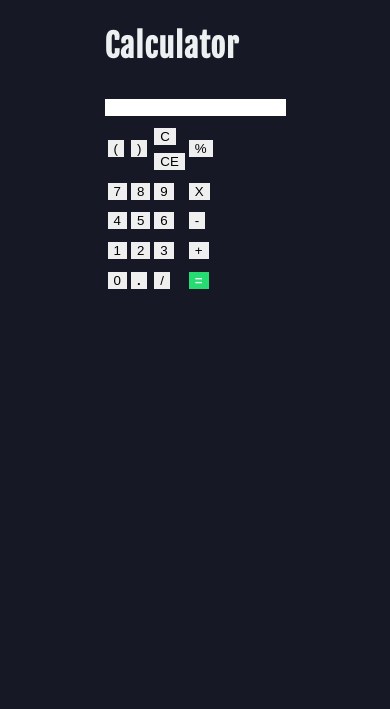
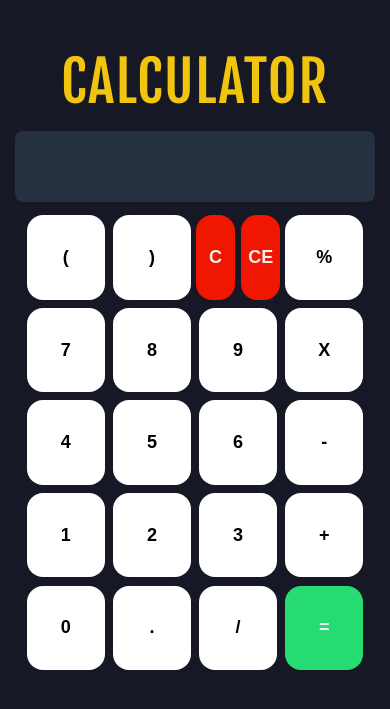
Before and after one commit to alok-38/learn-enough, a PHP site: page / in a window 390 px wide. Shown: the top 709 px of the page. Run offline with PHP 8.4, Linux system fonts and the light colour scheme.

Commit message:
calculator

```diff
--- a/javascript-tutorial/calculator-app/index.html
+++ b/javascript-tutorial/calculator-app/index.html
@@ -4,7 +4,7 @@
 <head>
     <meta charset="UTF-8">
     <meta name="viewport" content="width=device-width, initial-scale=1.0">
-    <title>Calculator</title>
+    <title>Desktop Calculator</title>
     <link rel="stylesheet" href="style.css">
     <link href="https://fonts.googleapis.com/css?family=Fjalla+One&amp;display=swap" rel="stylesheet">
     <link rel="icon" type="image/x-icon" href="./images/favicon.ico">
@@ -23,10 +23,10 @@
                         <td>
                             <div class="row">
                                 <div class="col">
-                                    <button onclick="clearAll()">C</button>
+                                    <button>C</button>
                                 </div>
                                 <div class="col">
-                                    <button onclick="deleteLastEntry()">CE</button>
+                                    <button>CE</button>
                                 </div>
                             </div>
                         </td>
--- a/javascript-tutorial/calculator-app/style.css
+++ b/javascript-tutorial/calculator-app/style.css
@@ -21,3 +21,121 @@ input {
     outline: none;
     border: none;
 }
+
+.container {
+    text-align: center;
+    margin: auto;
+}
+
+h1 {
+    font-size: 2.5rem;
+    font-weight: 500;
+    margin-bottom: 0;
+    padding: 0 5px;
+    color: #f1c40f;
+    text-transform: uppercase;
+}
+
+.calculator {
+    padding: 0.25rem;
+    display: inline-block;
+}
+
+#answer {
+    caret-color: #0f38f1;
+}
+
+input {
+    background-color: rgba(52, 73, 94, 0.5);
+    color: #ecf0f1;
+    font-size: 3rem;
+    width: 80vw;
+    margin-bottom: 0.5rem;
+    border-radius: 0.5rem;
+    padding: 0.5rem 1.5rem;
+}
+
+table {
+    margin: auto;
+}
+
+button {
+    background-color: white;
+    width: 20vw;
+    height: 10vh;
+    padding: 0.5rem 0;
+    cursor: pointer;
+    margin: 0.25vmax;
+    font-size: 2vmax;
+    border-radius: 1rem;
+    -moz-transition: all ease 0.5s;
+    -webkit-transition: all 0.5s ease;
+    transition: all 0.5s ease;
+    -o-transition: all ease 0.5s;
+}
+
+.row {
+    display: flex;
+    font-size: 1rem;
+    justify-content: center;
+    max-width: 20vw;
+    margin: auto;
+    gap: 15px;
+}
+
+.row .col button {
+    background-color: #f01600;
+    font-weight: bold;
+    color: #ecf0f1;
+    width: 9vw;
+    margin-right: 5px;
+    margin-left: 5px;
+}
+
+/* Hover */
+button:active {
+    transform: scale(0.95);
+    /* Scaling button to 0.98 to its original size */
+    box-shadow: 3px 2px 22px 1px rgba(0, 0, 0, 0.24);
+    /* Lowering the shadow */
+}
+
+button:hover {
+    -webkit-box-shadow: 0px 0px 10px 0px rgba(0, 0, 0, 0.5);
+    -moz-box-shadow: 0px 0px 10px 0px rgba(0, 0, 0, 0.5);
+    box-shadow: 0px 0px 10px 0px rgba(0, 0, 0, 0.5);
+    -moz-transition: all ease 0.5s;
+    -webkit-transition: all 0.5s ease;
+    transition: all 0.5s ease;
+    -o-transition: all ease 0.5s;
+}
+
+@media (max-width: 700px) {
+    td button {
+        font-size: 18px;
+        font-weight: 600;
+    }
+
+    .row {
+        display: flex;
+        font-size: 1rem;
+        justify-content: center;
+        max-width: 20vw;
+        margin: auto;
+        gap: .1px;
+    }
+
+    .row .col button {
+        background-color: #f01600;
+        font-weight: bold;
+        color: #ecf0f1;
+        width: 10vw;
+        margin-right: 3px;
+        margin-left: 3px;
+    }
+
+    h1 {
+        letter-spacing: 1.5px;
+        font-size: 3.5em;
+    }
+}
```
